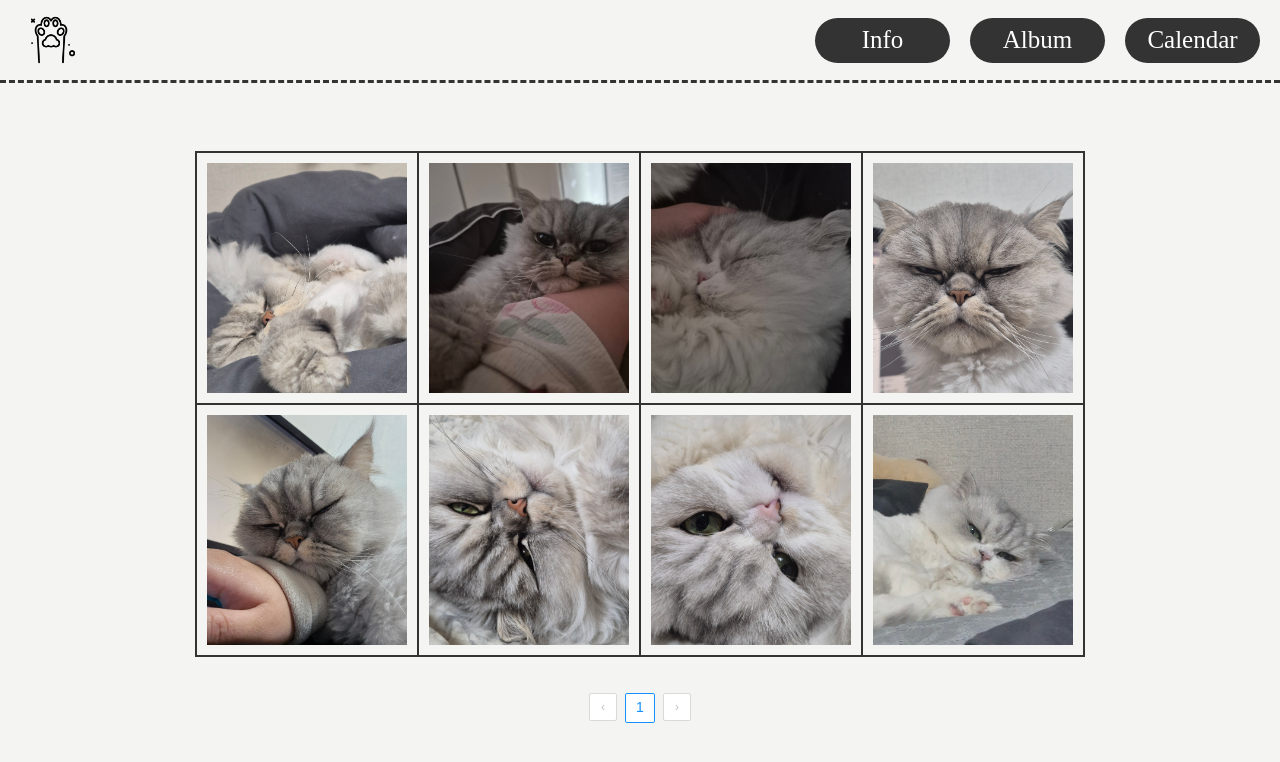
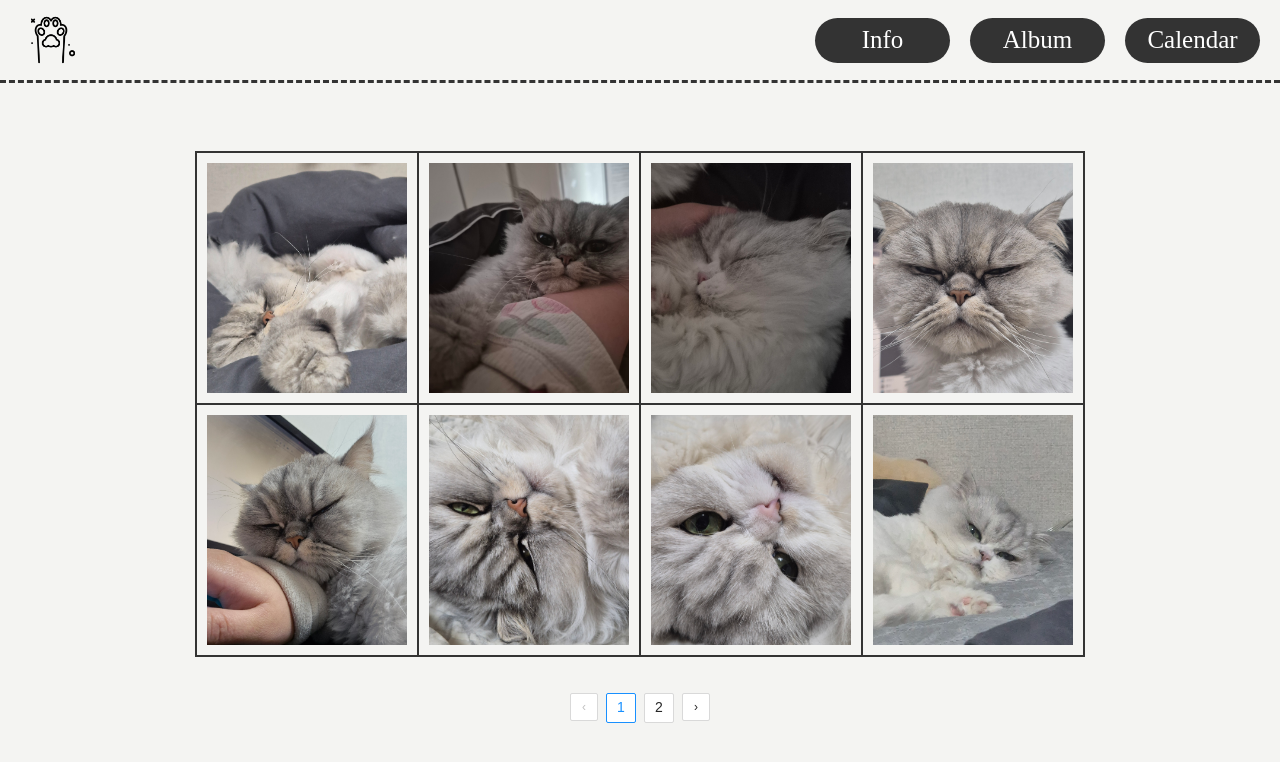
Before and after one commit to k-hanseul/khs_pj_1, a React (Create React App) app: page /album in a window 1280 px wide. Shown: the top 762 px of the page. Built offline with nearby package versions, Linux system fonts and the light colour scheme; a web font is replaced by a local one.

Commit message:
20250331-khs-1

```diff
--- a/src/App.css
+++ b/src/App.css
@@ -2,6 +2,7 @@
   text-align: center;
   height: auto;
   background-color: #F4F4F2;
+  padding-bottom: 100px;
 }
 
 .App-logo {
--- a/src/components/album/Album.jsx
+++ b/src/components/album/Album.jsx
@@ -2,6 +2,7 @@ import React, { useState, useEffect, useLayoutEffect } from 'react'
 import Pagination from 'rc-pagination';
 import "rc-pagination/assets/index.css";
 import { debounce } from 'lodash';
+import { motion, AnimatePresence, easeIn } from 'framer-motion';
 import style from './AlbumStyle.module.css'
 
 function Album() {
@@ -12,46 +13,152 @@ function Album() {
     setWidth(window.innerWidth);
   }, 1000);
 
+   // const [totalPhotos, setTotalPhotos] = useState(getPhotoList);
+  const [totalPhotos, setTotalPhotos] = useState([]);
+  const [currPage, setPage] = useState(1);
+  const [pagePhoto, setPagePhoto] = useState([]);
+  const pagePhotoCnt = 8;
+
+  function getPageData() {
+    var data = totalPhotos.slice((currPage - 1) * pagePhotoCnt, currPage * pagePhotoCnt);
+    setPagePhoto(data);
+  };
+
+  function preloadImage(src) {
+    return new Promise((resolve) => {
+      const img = new Image();
+      img.onload = function () {
+        resolve();
+      };
+      img.src = src;
+    });
+  };
+
   useEffect(() => {
+    var files = require.context("../../../public/img/album", false, /\.(png|jpe?g|svg)$/);
+    const photos = [];
+    files.keys().forEach(function (key, i) {
+      photos.push(files(key));
+      console.log("#### photos key: " + key);
+    });
+
+    async function imagesPromiseList() {
+      const imagesPromiseList = [];
+      for (const i of photos) {
+        console.log("#### testt");
+        imagesPromiseList.push(preloadImage(i));
+      }
+      await Promise.all(imagesPromiseList).then(function () {
+        console.log("#### Promise.all");
+        setTotalPhotos(photos);
+      });
+    }
+    imagesPromiseList();
+
     window.addEventListener('resize', handleResize);
     return () => {
       window.removeEventListener('resize', handleResize);
     };
   }, []);
 
-  const [currPage, setPage] = useState(1);
-  const [pagePhoto, setPagePhoto] = useState([]);
-
-  var totalPhotos = [];
-  var pagePhotoCnt = isMobile ? 4 : 8;   // 한 페이지 당 노출되는 이미지 수
-  // var pagePhotoCnt = 6;   // 한 페이지 당 노출되는 이미지 수
-
-  // 앨범 폴더 내 사진 체크
-  function getPhotoList() {
-    var photoFiles = require.context("../../../public/img/album", false, /\.(png|jpe?g|svg)$/);
-    photoFiles.keys().forEach(function (key, i) {
-      totalPhotos.push(photoFiles(key));
-      // console.log("#### key: " + key + " / totalPhotos[key]: " + totalPhotos[i] + " / photoFiles[key]: " + photoFiles[key]);
-    });
-    // console.log("#### totalPhotos.length: " + totalPhotos.length + " / totalPhotos: " + JSON.stringify(totalPhotos));
-    return totalPhotos.length;
-  }
+  useEffect(() => {
+    console.log("#### totalPhotos: " + JSON.stringify(totalPhotos));
+    if (totalPhotos.length > 0) {
+      getPageData();
+    }
+  }, [totalPhotos]);
 
   // 페이지 변경 시 노출 데이터 변경
   useEffect(() => {
-    var items = document.getElementsByClassName("photo_img");
-    // console.log("#### items.length: " + items.length + " / items: " + JSON.stringify(items));
-    console.log("#### pagePhoto.length: " + pagePhoto.length + " / pagePhoto: " + JSON.stringify(pagePhoto));
+    getPageData();
+  }, [currPage]);
 
-    // items.forEach(function(item) {
-    //   item.style.display = "none";
-    // });
+  // 페이지 변경 시 노출 데이터 변경
+  // useEffect(() => {
+  //   var items = document.getElementsByClassName("photo_img");
+  //   // console.log("#### items.length: " + items.length + " / items: " + JSON.stringify(items));
+  //   // console.log("#### pagePhoto.length: " + pagePhoto.length + " / pagePhoto: " + JSON.stringify(pagePhoto));
+  //   console.log("#### pagePhoto.length: " + totalPhotos_.length + " / pagePhoto: " + JSON.stringify(totalPhotos_));
+
+  //   // items.forEach(function(item) {
+  //   //   item.style.display = "none";
+  //   // });
+
+  //   var data = totalPhotos_.slice((currPage - 1) * pagePhotoCnt, currPage * pagePhotoCnt);
+
+  //   // var data = totalPhotos.slice((currPage - 1) * pagePhotoCnt, currPage * pagePhotoCnt);
+  //   setPagePhoto(data);
+  // }, [currPage]);
+
+  useEffect(() => {
+    console.log("#### pagePhoto: " + JSON.stringify(pagePhoto));
+  }, [pagePhoto]);
+
+  // useEffect(() => {
+  //   console.log("#### imagesPreloaded: " + imagesPreloaded);
+  //   if (imagesPreloaded) {
+  //     console.log("#### imagesPreloaded totalPhotos: " + JSON.stringify(totalPhotos) + " / " + totalPhotos.length);
+  //     console.log("#### 22 test: " + test);
+  //     getPageData();
+  //   }
+  // }, [imagesPreloaded]);
 
 
+
+  function getPageData() {
     var data = totalPhotos.slice((currPage - 1) * pagePhotoCnt, currPage * pagePhotoCnt);
+    console.log("#### getPageData: " + JSON.stringify(data));
+
     setPagePhoto(data);
-  }, [currPage]);
+  }
 
+
+
+
+
+
+
+
+
+
+
+  return (
+    <div className={style.album}>
+      <div className={style.photo_section_t1}>
+        <div className={style.photo_list}>
+          {
+            // totalPhotos.map((p, i) => (
+            //   <div className={style.photo_item} key={i}>
+            //     <img className={style.photo_img} src={p} alt={"photo_" + i} />
+            //   </div>
+            // ))
+            [...Array(pagePhotoCnt)].map((e, i) => (
+              <div className={style.photo_item} key={i}>
+                <AnimatePresence initial={false}>
+
+                <img className={style.photo_img} style={{ display: pagePhoto.length > i ? "none" : "block", objectFit: "scale-down", opacity: "0.5" }} src={process.env.PUBLIC_URL + '/img/logo_cat_.png'} alt={"default_photo_" + i} />
+                </AnimatePresence>
+
+                <img className={style.photo_img} style={{ display: pagePhoto.length > i ? "block" : "none" }} src={pagePhoto[i]} alt={"photo_" + i} />
+              </div>
+            ))
+          }
+        </div>
+        <div className={style.pagination}>
+          <Pagination
+            current={currPage}
+            // total={totalPhotos.length}
+            total={11}
+            pageSize={pagePhotoCnt}
+            showLessItems={true}
+            onChange={(page) => setPage(page)}
+          />
+        </div>
+      </div>
+    </div>
+  )
+
+  /*
   return (
     <div className={style.album}>
       {
@@ -93,6 +200,7 @@ function Album() {
       }
     </div>
   )
+  */
 }
 
 export default Album
--- a/src/components/info/Info.jsx
+++ b/src/components/info/Info.jsx
@@ -22,7 +22,6 @@ function Info() {
         // console.log("#### getListState states: " + JSON.stringify(states) + " / introductions: " + JSON.stringify(introductions));
         return states;
     };
-
 
     const handleShowDetail = (index) => {
         listState[index] = !listState[index];
--- a/src/components/info/InfoStyle.module.css
+++ b/src/components/info/InfoStyle.module.css
@@ -134,7 +134,7 @@
 }
 
 .career_item_title {
-    min-width: 250px;
+    min-width: 290px;
     display: grid;
     align-items: center;
     align-content: center;
```
